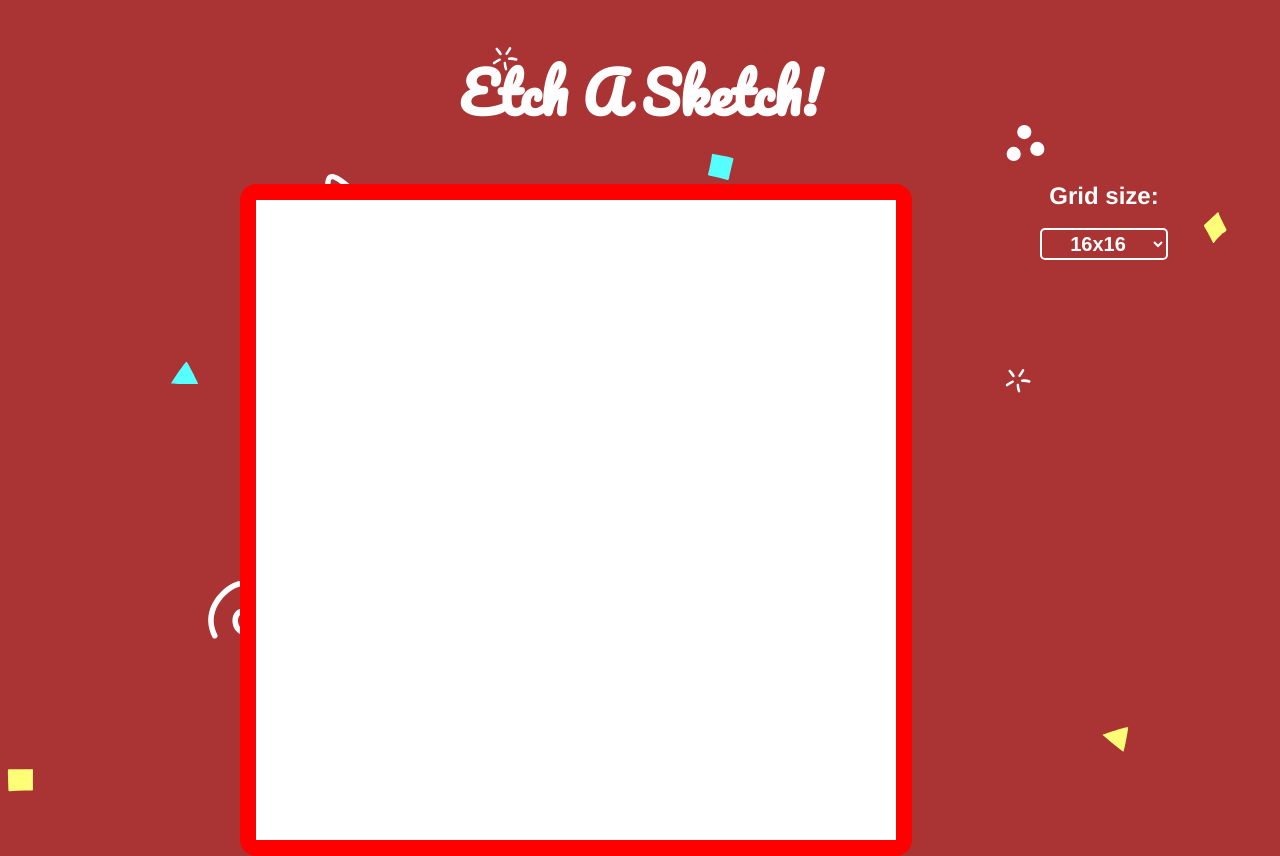
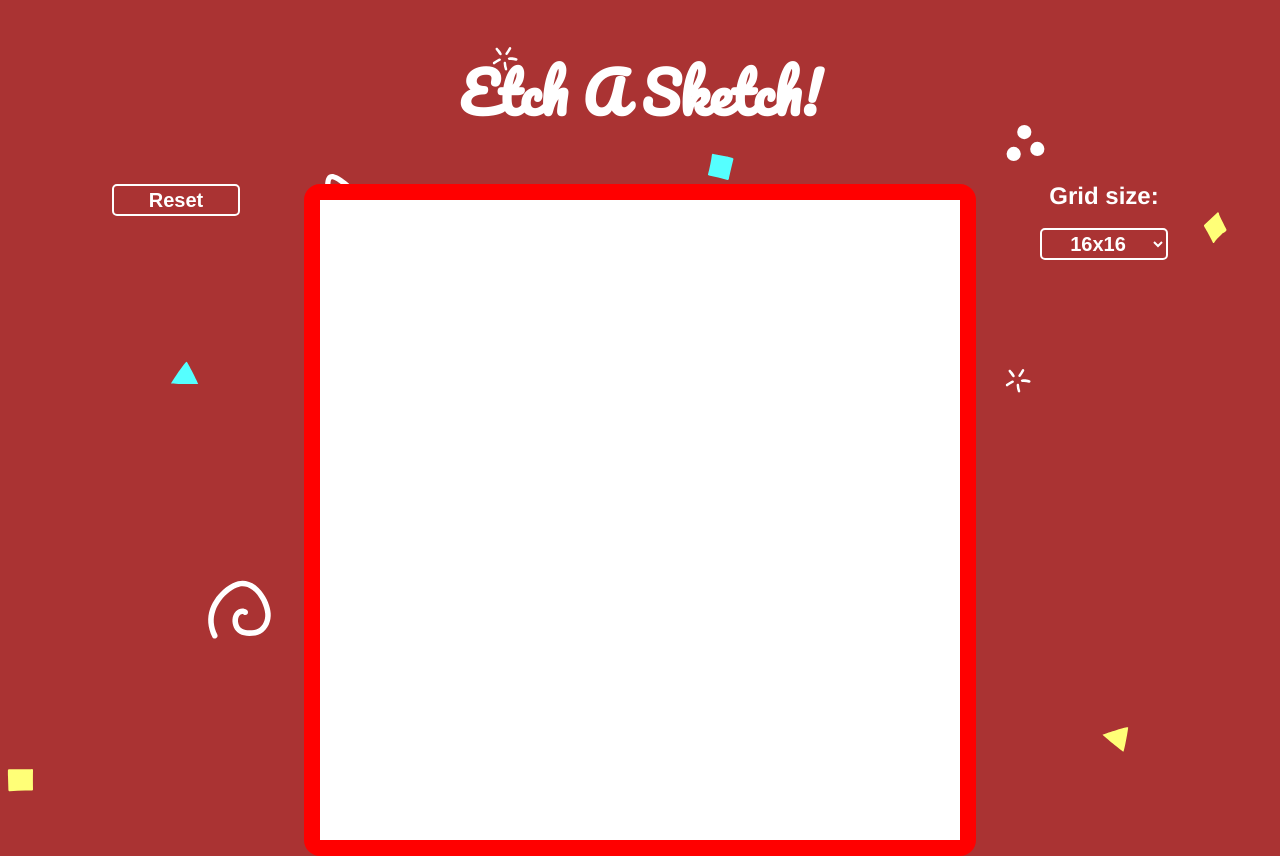
Before and after one commit to lsdorosario/etch-a-sketch, a plain HTML site: page index.html in a window 1280 px wide. Drawn offline with Linux system fonts and the light colour scheme.

Commit message:
Add and style reset button

```diff
--- a/css/style.css
+++ b/css/style.css
@@ -25,10 +25,10 @@ body {
     margin-top: 4rem;
     align-items: flex-start;
     justify-content: space-between;
-    gap: 8rem;
+    gap: 4rem;
 }
 
-.right-side {
+.left-side, .right-side {
     display: flex;
     flex-direction: column;
     justify-content: space-between;
@@ -36,7 +36,7 @@ body {
     gap: 1.25rem;
 }
 
-#size-selection {
+.side-buttons {
     font-size: 1.25rem;
     font-weight: bold;
     color: #FFF;
--- a/index.html
+++ b/index.html
@@ -18,14 +18,14 @@
     </header>
     <main id="main-div">
         <div class="left-side">
-
+            <button class="side-buttons" id="reset">Reset</button>
         </div>
         <div id="grid-border">
             <div id="grid-container"></div>
         </div>
         <div class="right-side">
             <p>Grid size:</p>
-            <select name="size-selection" id="size-selection">
+            <select class="side-buttons" name="size-selection" id="size-selection">
                 <option value="16" selected>16x16</option>
                 <option value="32">32x32</option>
                 <option value="64">64x64</option>
--- a/script.js
+++ b/script.js
@@ -3,11 +3,11 @@ const gridContainer = document.getElementById("grid-container");
 const gridHeight = gridContainer.offsetHeight;
 const gridWidth = gridContainer.offsetWidth;
 
-// Run
-createGrid();
-
 // Sets change listener to grid size options
 document.getElementById("size-selection").onchange = changeListener;
+
+const resetButton = document.getElementById("reset");
+resetButton.onclick = createGrid;
 
 function getGridSize() {
     const sizeSelection = document.getElementById("size-selection");
@@ -45,3 +45,6 @@ function changeListener() {
     let value = this.value;
     if (value) createGrid();
 }
+
+// Run
+createGrid();
```
